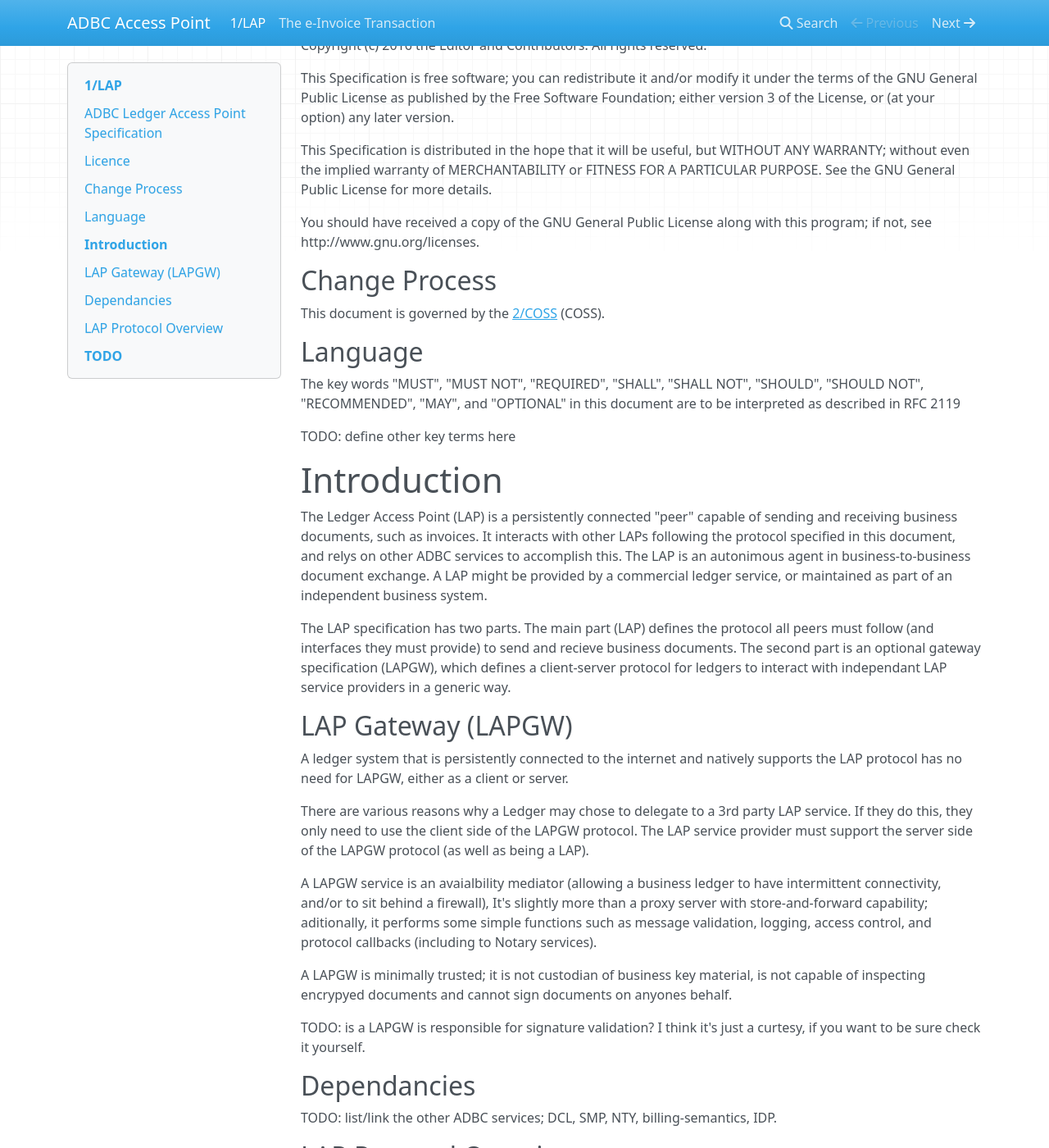
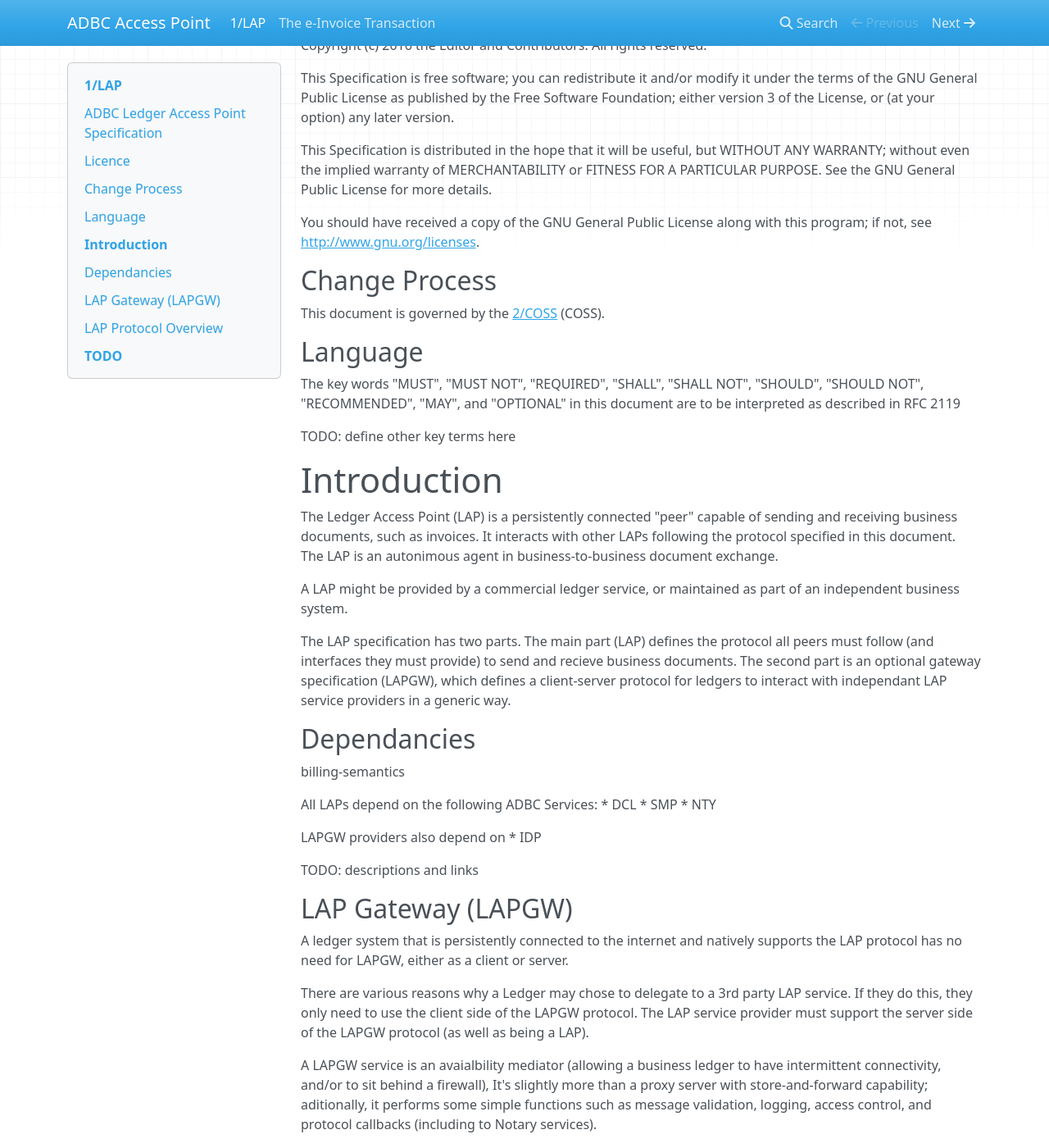
Before and after one commit to koriaf/ausdigital-tap, an MkDocs documentation site: the page built from docs/index.md, in a window 1280 px wide and 1400 px high, scrolled down 400 px. Shown: the whole window at 82% size. Built offline with MkDocs 1.6.1, drawn with Linux system fonts in a browser that asks for light colours; nearby versions of some CDN libraries; some of the changed text lies outside the part shown.

Commit message:
docs/index.md: tweak it

```diff
--- a/docs/index.md
+++ b/docs/index.md
@@ -28,7 +28,7 @@ WARRANTY; without even the implied warranty of MERCHANTABILITY or FITNESS FOR A
 PURPOSE. See the GNU General Public License for more details.
 
 You should have received a copy of the GNU General Public License along with this program;
-if not, see http://www.gnu.org/licenses.
+if not, see [http://www.gnu.org/licenses](http://www.gnu.org/licenses).
 
 
 ## Change Process
@@ -49,15 +49,31 @@ TODO: define other key terms here
 
 The Ledger Access Point (LAP) is a persistently connected "peer" capable of sending and
 receiving business documents, such as invoices. It interacts with other LAPs following the
-protocol specified in this document, and relys on other ADBC services to accomplish this.
-The LAP is an autonimous agent in business-to-business document exchange. A LAP might be
-provided by a commercial ledger service, or maintained as part of an independent business
-system.
+protocol specified in this document. The LAP is an autonimous agent in business-to-business
+document exchange.
+
+A LAP might be provided by a commercial ledger service, or maintained as part of an
+independent business system.
 
 The LAP specification has two parts. The main part (LAP) defines the protocol all peers
 must follow (and interfaces they must provide) to send and recieve business documents. The
 second part is an optional gateway specification (LAPGW), which defines a client-server
 protocol for ledgers to interact with independant LAP service providers in a generic way.
+
+
+## Dependancies
+
+billing-semantics
+
+All LAPs depend on the following ADBC Services:
+ * DCL
+ * SMP
+ * NTY
+
+LAPGW providers also depend on
+ * IDP
+
+TODO: descriptions and links
 
 
 ## LAP Gateway (LAPGW)
@@ -81,11 +97,6 @@ capable of inspecting encrypyed documents and cannot sign documents on anyones b
 
 TODO: is a LAPGW is responsible for signature validation? I think it's just a curtesy,
 if you want to be sure check it yourself.
-
-
-## Dependancies
-
-TODO: list/link the other ADBC services; DCL, SMP, NTY, billing-semantics, IDP.
 
 
 ## LAP Protocol Overview
```
Also changed, not shown: other parts of docs/index.md (+1 -1 lines).
